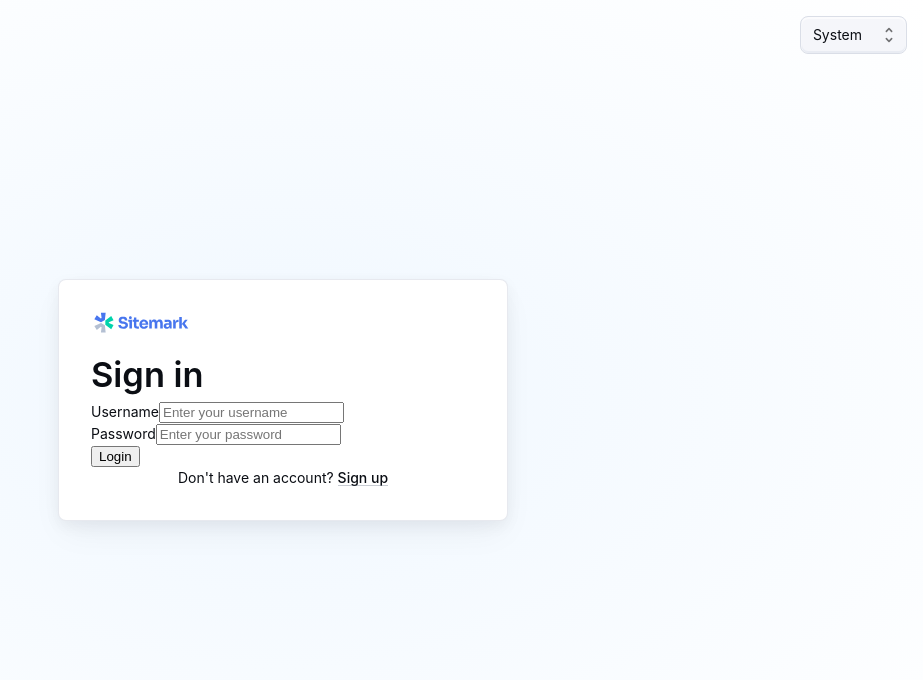
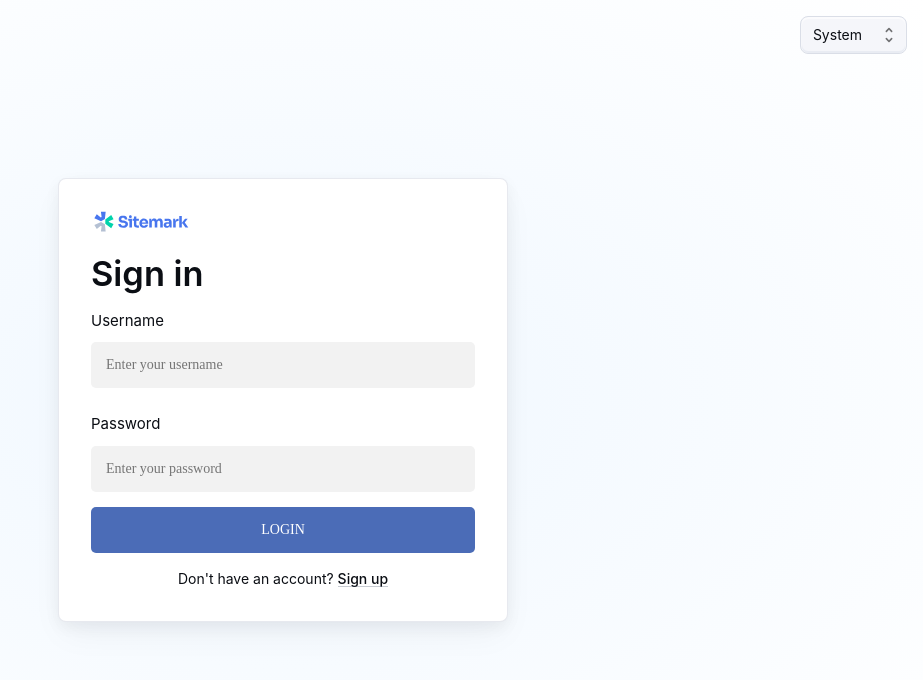
Before and after one commit to kimnamlhn/ecom-store-react, a React (Create React App) app: page /login in a window 1280 px wide. Shown: the top 680 px of the page, without its empty margins (357-1280 px from the left). Built offline with nearby package versions, Linux system fonts and the light colour scheme.

Commit message:
add styles for login box

```diff
--- /dev/null
+++ b/src/pages/sign-in/SignIn.css
@@ -0,0 +1,59 @@
+
+label {
+    display: block;
+    margin: 10px 0;
+    text-align-last: left;
+    font-size: 15px;
+  }
+
+  input {
+    outline: 0;
+    background: #f2f2f2;
+    width: 100%;
+    border: 0;
+    border-radius: 5px;
+    margin: 0 0 15px;
+    padding: 15px;
+    box-sizing: border-box;
+    font-size: 14px;
+    font-family: 'Comfortaa', cursive;
+  }
+
+  input:focus {
+    background: #dbdbdb;
+  }
+
+  .login-button, .verification-button {
+    font-family: 'Comfortaa', cursive;
+    text-transform: uppercase;
+    outline: 0;
+    background: #4b6cb7;
+    width: 100%;
+    border: 0;
+    border-radius: 5px;
+    padding: 15px;
+    color: #FFFFFF;
+    font-size: 14px;
+    -webkit-transition: all 0.3 ease;
+    transition: all 0.3 ease;
+    cursor: pointer;
+    margin-bottom: 15px;
+  }
+
+  form button:active {
+    background: #395591;
+  }
+
+  form span {
+    font-size: 40px;
+    color: #4b6cb7;
+    margin-bottom: 25px;
+    display: block;
+  }
+
+  form p.error {
+    margin: 0 0 10px 10px;
+    text-align: left;
+    font-size: 10px;
+    color: red;
+  }
--- a/src/pages/sign-in/SignIn.tsx
+++ b/src/pages/sign-in/SignIn.tsx
@@ -7,6 +7,7 @@ import { SitemarkIcon } from '../../components/CustomIcons';
 import AppTheme from '../../components/AppTheme';
 import ColorModeSelect from '../../components/ColorModeSelect';
 import LoginBox from '../../components/LoginBox';
+import './SignIn.css'
 
 const Card = styled(MuiCard)(({ theme }) => ({
   display: 'flex',
```
